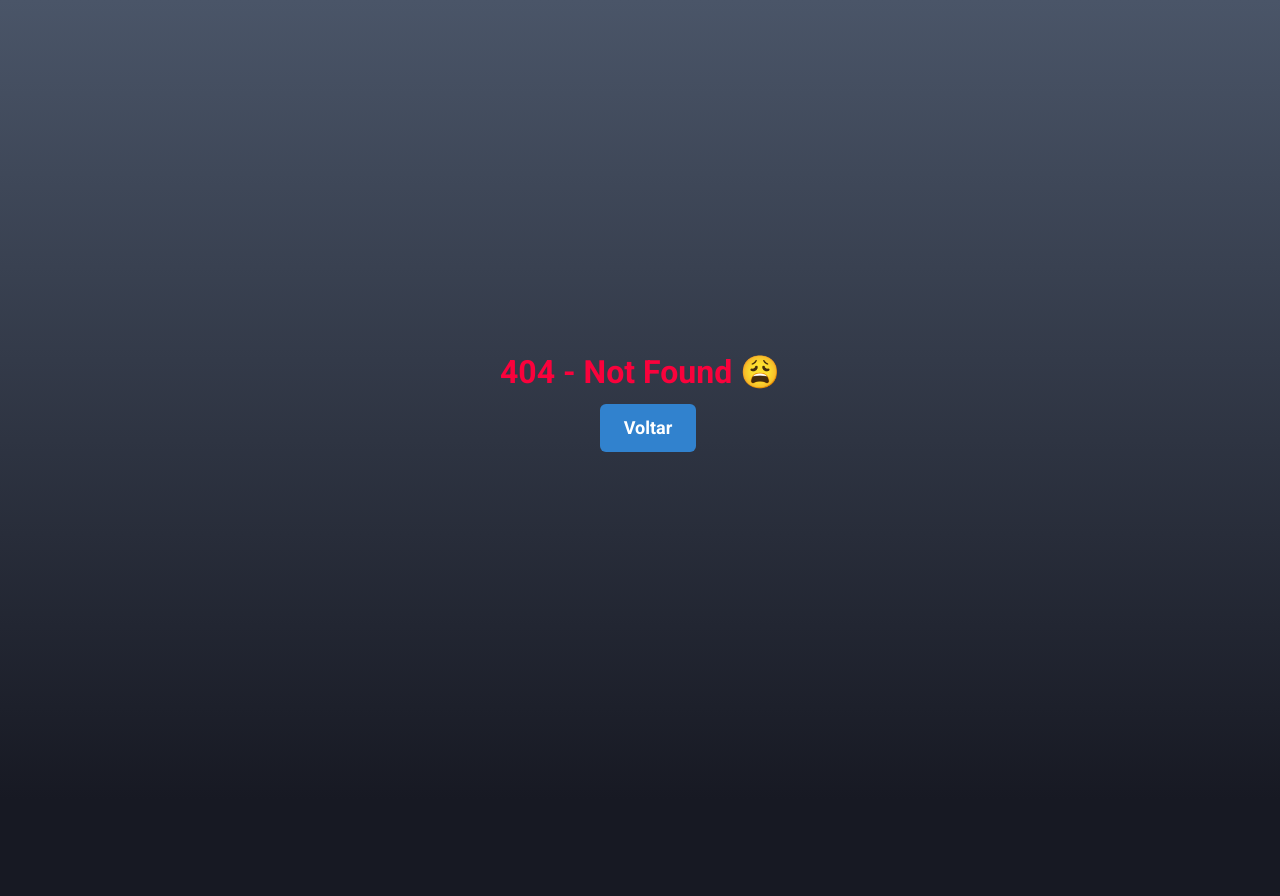
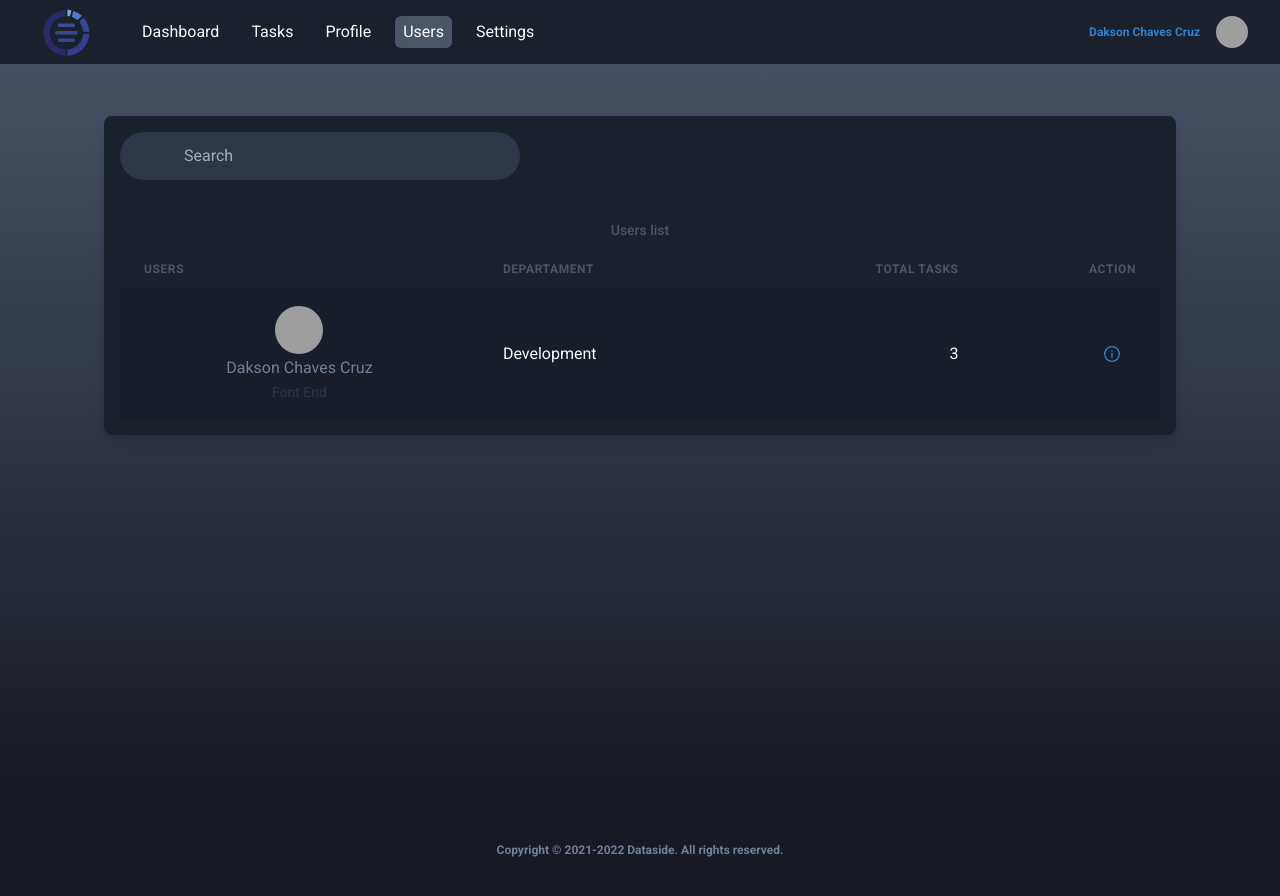
Before and after one commit to DaksonC/apptasks, a React (Vite) app: page /users in a window 1280 px wide. Before the commit this address had no page. Shown: the top 896 px of the page. Before the commit the page ends 800 px from the top, so only its background shows below. Built offline with nearby package versions, Linux system fonts and the light colour scheme; data requests are answered from the project's data file; grey boxes are pictures that could not be loaded.

Commit message:
feat(page-users): finaliza o input de pesquisa de usuário e o modal de detalhes

```diff
--- a/src/api/users.ts
+++ b/src/api/users.ts
@@ -30,9 +30,3 @@ export const deleteUser = async (id: string) => {
 
   return data;
 };
-
-export const getUsersSearch = async (value: string) => {
-  const { data } = await api.get<IUsers[]>(`/users?q=${value}`);
-
-  return data;
-};
--- a/src/components/Header/index.tsx
+++ b/src/components/Header/index.tsx
@@ -35,9 +35,9 @@ function NavLink({ children }: INavLinkProps) {
       case "Profile":
         return "/profile";
       case "Users":
-        return "/admin/users";
+        return "/users";
       case "Settings":
-        return "/admin/settings";
+        return "/settings";
       default:
         return "/";
     }
--- a/src/components/ModalDetailsUser/index.tsx
+++ b/src/components/ModalDetailsUser/index.tsx
@@ -27,9 +27,14 @@ import { ITasks } from "../../interfaces";
 interface IModalEditTaskProps {
   isOpenModal: boolean;
   userId: number | undefined;
+  name: string;
 }
 
-export function ModalDetailsUser({ userId, isOpenModal }: IModalEditTaskProps) {
+export function ModalDetailsUser({
+  userId,
+  isOpenModal,
+  name,
+}: IModalEditTaskProps) {
   const { isOpen, onOpen, onClose } = useDisclosure();
   const [totalTasks, setTotalTasks] = useState<ITasks[]>([]);
 
@@ -37,10 +42,20 @@ export function ModalDetailsUser({ userId, isOpenModal }: IModalEditTaskProps) {
 
   function handleOpenModal() {
     if (isOpenModal) {
-      navigate(`/admin/users/${userId}`);
+      navigate(`/users/${userId}`);
       onOpen();
     }
   }
+
+  const filterTotaTasks = totalTasks.length;
+
+  const filterTotaTasksCompleted = totalTasks.filter(
+    (task) => task.finished
+  ).length;
+
+  const filterTotaTasksInProgress = totalTasks.filter(
+    (task) => !task.finished
+  ).length;
 
   useEffect(() => {
     (async () => {
@@ -48,8 +63,6 @@ export function ModalDetailsUser({ userId, isOpenModal }: IModalEditTaskProps) {
       setTotalTasks(totalTasks);
     })();
   }, []);
-
-  const filterTotaTasks = totalTasks.length;
 
   return (
     <>
@@ -87,8 +100,8 @@ export function ModalDetailsUser({ userId, isOpenModal }: IModalEditTaskProps) {
                     <Text fontSize="md" mr={2}>
                       Details of the user,
                     </Text>
-                    <Text fontSize="xl" fontWeight="bold">
-                      Dakson Chaves Cruz.
+                    <Text fontSize="md" mr={2} color="black">
+                      {name}.
                     </Text>
                   </Flex>
                 </TableCaption>
@@ -105,19 +118,11 @@ export function ModalDetailsUser({ userId, isOpenModal }: IModalEditTaskProps) {
                   </Tr>
                   <Tr color="gray.500">
                     <Td>Completed</Td>
-                    <Td isNumeric>1</Td>
+                    <Td isNumeric>{filterTotaTasksCompleted}</Td>
                   </Tr>
                   <Tr color="gray.500">
                     <Td>In Progress</Td>
-                    <Td isNumeric>1</Td>
-                  </Tr>
-                  <Tr color="gray.500">
-                    <Td>Blocked</Td>
-                    <Td isNumeric>1</Td>
-                  </Tr>
-                  <Tr color="gray.500">
-                    <Td>Canceled</Td>
-                    <Td isNumeric>-</Td>
+                    <Td isNumeric>{filterTotaTasksInProgress}</Td>
                   </Tr>
                 </Tbody>
               </Table>
--- a/src/page/Routes.tsx
+++ b/src/page/Routes.tsx
@@ -21,10 +21,10 @@ export function MainRoutes() {
       <Route path="/tasks/:id" element={<Tasks />} />
       <Route path="/profile" element={<Profile />} />
 
-      <Route path="/admin/users" element={<Users />} />
-      <Route path="/admin/users/:id" element={<Users />} />
-      <Route path="/admin/settings" element={<Settings />} />
-      <Route path="/admin/settings/:id" element={<Settings />} />
+      <Route path="/users" element={<Users />} />
+      <Route path="/users/:id" element={<Users />} />
+      <Route path="/settings" element={<Settings />} />
+      <Route path="/settings/:id" element={<Settings />} />
 
       <Route path="*" element={<NotFound />} />
     </Routes>
--- a/src/page/Tasks/index.tsx
+++ b/src/page/Tasks/index.tsx
@@ -40,7 +40,6 @@ export function Tasks() {
     try {
       const response = await getTasks();
 
-      console.log(response);
       setTasks(response);
       setIsLoading(false);
     } catch (error) {
--- a/src/page/admin/Users/index.tsx
+++ b/src/page/admin/Users/index.tsx
@@ -16,7 +16,7 @@ import {
 import { useEffect, useState } from "react";
 
 import { getTasks } from "../../../api/tasks";
-import { getUsers, getUsersSearch } from "../../../api/users";
+import { getUsers } from "../../../api/users";
 import { Footer } from "../../../components/Footer";
 import { Header } from "../../../components/Header";
 import { ModalDetailsUser } from "../../../components/ModalDetailsUser";
@@ -27,11 +27,23 @@ export function Users() {
   const [isLoading, setIsLoading] = useState(false);
   const [users, setUsers] = useState<IUsers[]>([]);
   const [totalTasks, setTotalTasks] = useState<ITasks[]>([]);
+  const [search, setSearch] = useState("");
+
+  const searchLowerCase = search.toLowerCase();
+
+  const filteredUser = users.filter((user) =>
+    user.name.toLowerCase().includes(searchLowerCase)
+  );
+
+  function handleSearch(event: React.ChangeEvent<HTMLInputElement>) {
+    setSearch(event.target.value);
+  }
 
   const getAllUsers = async (): Promise<void | Error> => {
     setIsLoading(true);
     try {
       const response = await getUsers();
+
       setUsers(response);
       setIsLoading(false);
     } catch (error) {
@@ -49,13 +61,6 @@ export function Users() {
     handleTotalTasks();
     document.title = "AppTasks ✔️️ |  Users - Admin";
   }, []);
-
-  async function handleInputChange(event: React.ChangeEvent<HTMLInputElement>) {
-    const { value } = event.target;
-    const filteredTasks = await getUsersSearch(value);
-    setUsers(filteredTasks);
-    console.log(filteredTasks);
-  }
 
   const filterTotaTasks = totalTasks.length;
 
@@ -106,7 +111,7 @@ export function Users() {
                 },
               }}
             >
-              <SearchBox onChange={(e) => handleInputChange(e)} />
+              <SearchBox onChange={(e) => handleSearch(e)} value={search} />
               <Table variant="striped" colorScheme="blackAlpha" maxWidth="100%">
                 <TableCaption placement="top">Users list</TableCaption>
                 <Thead>
@@ -118,7 +123,7 @@ export function Users() {
                   </Tr>
                 </Thead>
                 <Tbody>
-                  {users.map((user) => (
+                  {filteredUser.map((user) => (
                     <Tr key={user.id}>
                       <Td>
                         <Box
@@ -140,10 +145,14 @@ export function Users() {
                           </Text>
                         </Box>
                       </Td>
-                      <Td>{user.departament.name}</Td>
+                      <Td>Development</Td>
                       <Td isNumeric>{filterTotaTasks}</Td>
                       <Td isNumeric>
-                        <ModalDetailsUser isOpenModal userId={user.id} />
+                        <ModalDetailsUser
+                          isOpenModal
+                          userId={user.id}
+                          name={user.name}
+                        />
                       </Td>
                     </Tr>
                   ))}
```
